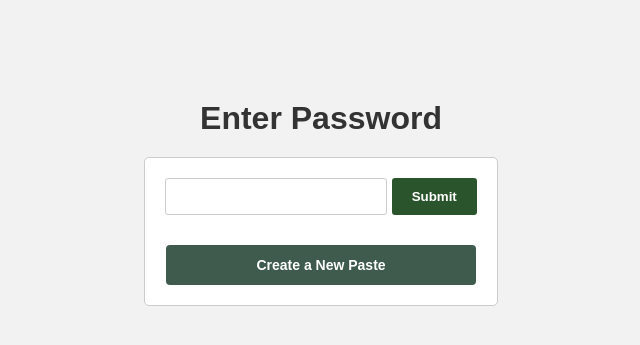
After one commit to wise-bit/linepaste, a Flask app: template templates/password_input.html in a window 1280 px wide. The commit adds this page. Shown: the top 345 px of the page, without its empty margins (319-959 px from the left). Run offline with Flask 3, Linux system fonts and the light colour scheme; the template is opened without the code that fills it: most values are stand-ins (such as "Sample title", 1, 10 or a date in 2020); parts of the project's set-up code (start-up, migrations or seed data) failed here and were passed over.

Commit message:
feat: passwords work

```diff
--- a/app.py
+++ b/app.py
@@ -4,6 +4,7 @@ from flask_sqlalchemy import SQLAlchemy
 from sqlalchemy.sql import text
 from dotenv import load_dotenv
 from datetime import datetime
+import bcrypt
 import os
 
 
@@ -18,6 +19,11 @@ app.config[
 ] = f"mysql://sat:{os.getenv('DB_PASSWORD')}@127.0.0.1:3306/pastes"
 db = SQLAlchemy(app)
 
+encrypt_salt = b'$2b$12$wBaDKOH6MeU8qZFd10JjT.'
+
+def hash(original: str) -> str:
+    return bcrypt.hashpw(original.encode(), encrypt_salt)
+
 
 class Paste(db.Model):
     __tablename__ = "user_pastes"
@@ -30,17 +36,14 @@ class Paste(db.Model):
 
 @app.route("/")
 def home():
-    user_agent = request.headers.get("User-Agent")
-    print(f"{user_agent}\n----------")
+    # user_agent = request.headers.get("User-Agent")
+    # print(f"{user_agent}\n----------")
 
     return render_template("title_page.html")
 
 
 @app.route("/create", methods=["GET", "POST"])
 def create_paste():
-    print(get_last_id())
-    print("----------")
-
     if request.method == "POST":
         # Process form data and create a new paste and save the paste to the database
         # Assuming the newly created paste has an ID assigned
@@ -48,7 +51,7 @@ def create_paste():
 
         content = request.form.get("content")
         title = request.form.get("title")
-        passwd = request.form.get("passwd")
+        passwd = hash(request.form.get("passwd"))
 
         unique_id = f"{datetime.now().strftime('%y%m%d')}{new_id}"
 
@@ -64,16 +67,34 @@ def create_paste():
         return render_template("create_paste.html")
 
 
-@app.route("/p/<paste_id>")
+@app.route('/p/<paste_id>', methods=['GET', 'POST'])
 def view_paste(paste_id):
     # Retrieve the paste from the database using the paste_id
     # Return the paste content and other details
-    paste = Paste.query.filter(Paste.uuid == paste_id).first()
-    if paste is None:
-        # Handle paste not found scenario
-        return render_template('paste_not_found.html')
+    paste_pass = Paste.query.with_entities(Paste.passwd).filter(Paste.uuid == paste_id).first()
 
-    return render_template('view_paste.html', paste=paste)
+    if paste_pass:
+        if paste_pass[0]:
+            if request.method == 'POST':
+                entered_password = request.form.get('passwd')
+
+                if hash(entered_password).decode() == paste_pass[0]:
+                    # Correct password entered, retrieve the full paste data
+                    paste = Paste.query.filter(Paste.uuid == paste_id).first()
+                    return render_template("view_paste.html", paste=paste)
+
+                # Incorrect password entered, show an error message
+                error_message = "Incorrect password, please try again!"
+                return render_template('password_input.html', paste_id=paste_id, error=error_message)
+
+            # Display password input form for password-protected paste
+            return render_template('password_input.html')
+
+        # No password set, display the paste content
+        paste = Paste.query.filter(Paste.uuid == paste_id).first()
+        return render_template("view_paste.html", paste=paste)
+
+    return render_template("paste_not_found.html")
 
 
 # Fetch the last ID used
--- a/requirements.txt
+++ b/requirements.txt
@@ -3,6 +3,7 @@ flask_sqlalchemy==3.0.5
 python-dotenv==1.0.0
 SQLAlchemy==2.0.9
 waitress==2.1.2
+bcrypt==4.0.1
 
 # sudo apt install python3-dev default-libmysqlclient-dev build-essential
 mysqlclient==2.1.1
--- /dev/null
+++ b/templates/password_input.html
@@ -0,0 +1,130 @@
+<!DOCTYPE html>
+<html>
+    <head>
+        <title>Password Input</title>
+        <style>
+            body {
+                background-color: #f2f2f2;
+                font-family: Arial, sans-serif;
+                text-align: center;
+                margin-top: 100px;
+            }
+
+            h1 {
+                color: #333333;
+                margin-bottom: 20px;
+            }
+
+            .container {
+                max-width: 400px;
+                display: inline-block;
+                background-color: #ffffff;
+                border: 1px solid #cccccc;
+                padding: 20px;
+                border-radius: 5px;
+            }
+
+            input[type="password"] {
+                padding: 10px;
+                border: 1px solid #cccccc;
+                border-radius: 3px;
+                width: 200px;
+            }
+
+            input[type="submit"] {
+                padding: 11px 20px;
+                background-color: #2a552c;
+                border: none;
+                color: #ffffff;
+                font-weight: bold;
+                cursor: pointer;
+                border-radius: 3px;
+            }
+
+            input[type="submit"]:hover {
+                background-color: #45a049;
+            }
+
+            p.error {
+                font-weight: 600;
+                color: #8a3232;
+                margin-top: 10px;
+            }
+
+            .home-container {
+                text-align: right;
+                margin-bottom: 40px;
+            }
+
+            .home-button {
+                display: inline-block;
+                margin-top: 20px;
+                padding: 10px 24px;
+                font-size: 16px;
+                font-weight: bold;
+                color: #333;
+                background-color: white;
+                border: 2px solid black;
+                border-radius: 4px;
+                text-decoration: none;
+                transition: background-color 0.3s ease;
+            }
+
+            .home-button:hover {
+                color: white;
+                background-color: #333;
+            }
+
+            .create-container {
+                max-width: 400px;
+                margin: 0 auto;
+                align-items: center;
+                align-content: center;
+                text-align: center;
+                margin-top: 30px;
+            }
+
+            .button {
+                width: 250px;
+                display: inline-block;
+                padding: 12px 30px;
+                font-size: 14px;
+                font-weight: bold;
+                color: #ffffff;
+                background-color: rgb(62, 91, 77);
+                border-radius: 4px;
+                text-decoration: none;
+                transition: background-color 0.3s ease;
+            }
+
+            .button:hover {
+                background-color: rgb(90, 131, 111);
+            }
+
+        </style>
+    </head>
+    <body>
+        <h1>Enter Password</h1>
+        <div class="container">
+            <!-- <div class="home-container">
+                <a href="/" class="home-button">Home</a>
+            </div> -->
+            <form method="POST">
+                <input
+                    type="hidden"
+                    name="paste_id"
+                    value="{{ paste_id }}"
+                    required
+                />
+                <input type="password" name="passwd" id="passwd" required />
+                <input type="submit" value="Submit" />
+            </form>
+            <div class="create-container">
+                <a href="/create" class="button">Create a New Paste</a>
+            </div>
+        </div>
+        {% if error %}
+        <p class="error">{{ error }}</p>
+        {% endif %}
+    </body>
+</html>
```
Also changed, not shown: templates/create_paste.html (+27 -0 lines), templates/view_paste.html (+30 -1 lines).
